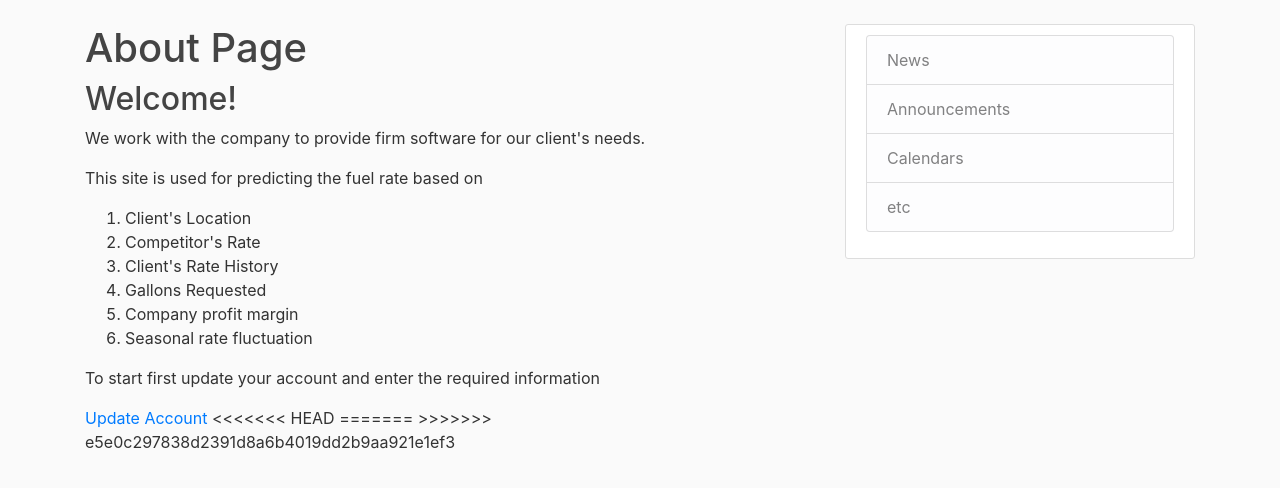
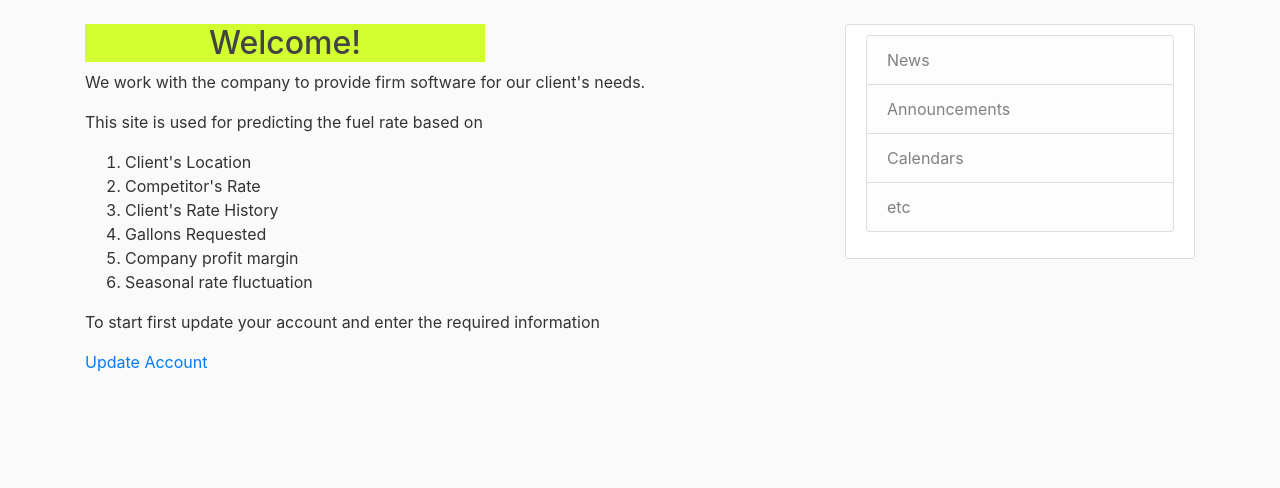
Before and after one commit to Hoangvo92/software-design, a Flask app: page /about in a window 1280 px wide. Shown: the part 56-544 px from the top of the page. Run offline with Flask 2, Linux system fonts and the light colour scheme; parts of the project's set-up code (start-up, migrations or seed data) failed here and were passed over; some libraries are stand-ins or nearby versions.

Commit message:
change about

```diff
--- a/texasfuelratepredictor/templates/about.html
+++ b/texasfuelratepredictor/templates/about.html
@@ -2,8 +2,10 @@
 <!-- template inheritence -->
 {% extends "layout.html" %}
 {% block content %}
-    <h1> About Page </h1>
-    <h2> Welcome! </h2>
+    <div style="background-color: rgb(210, 255, 47); width: 400px">
+            <h2 style="text-align: center"> Welcome! </h2>
+    </div>
+
     <p>We work with the company to provide firm software for our client's needs.</p>
     <p>This site is used for predicting the fuel rate based on</p>
     <ol>
@@ -16,8 +18,5 @@
     </ol>
     <p>To start first update your account and enter the required information</p>
     <a href="{{ url_for('users.account') }}">Update Account</a>
-<<<<<<< HEAD
-=======
 
->>>>>>> e5e0c297838d2391d8a6b4019dd2b9aa921e1ef3
 {% endblock content %}
```
